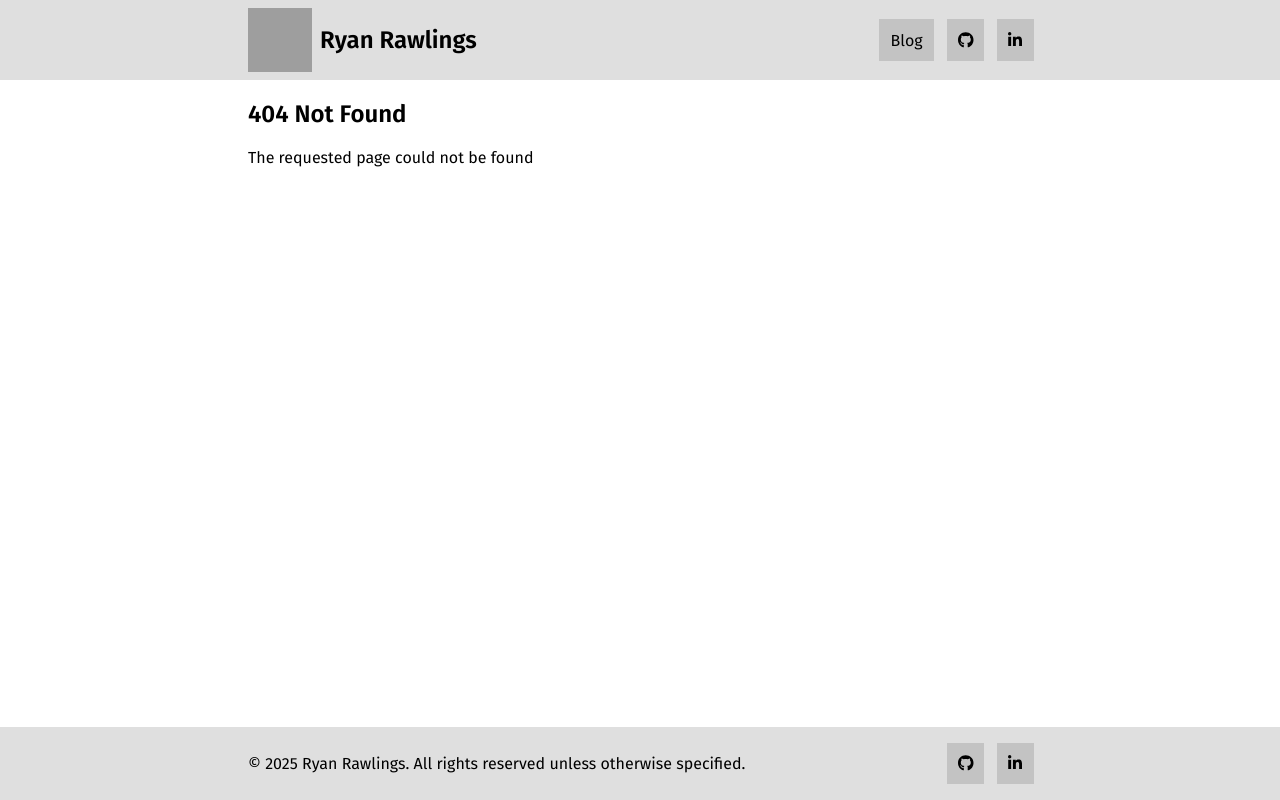
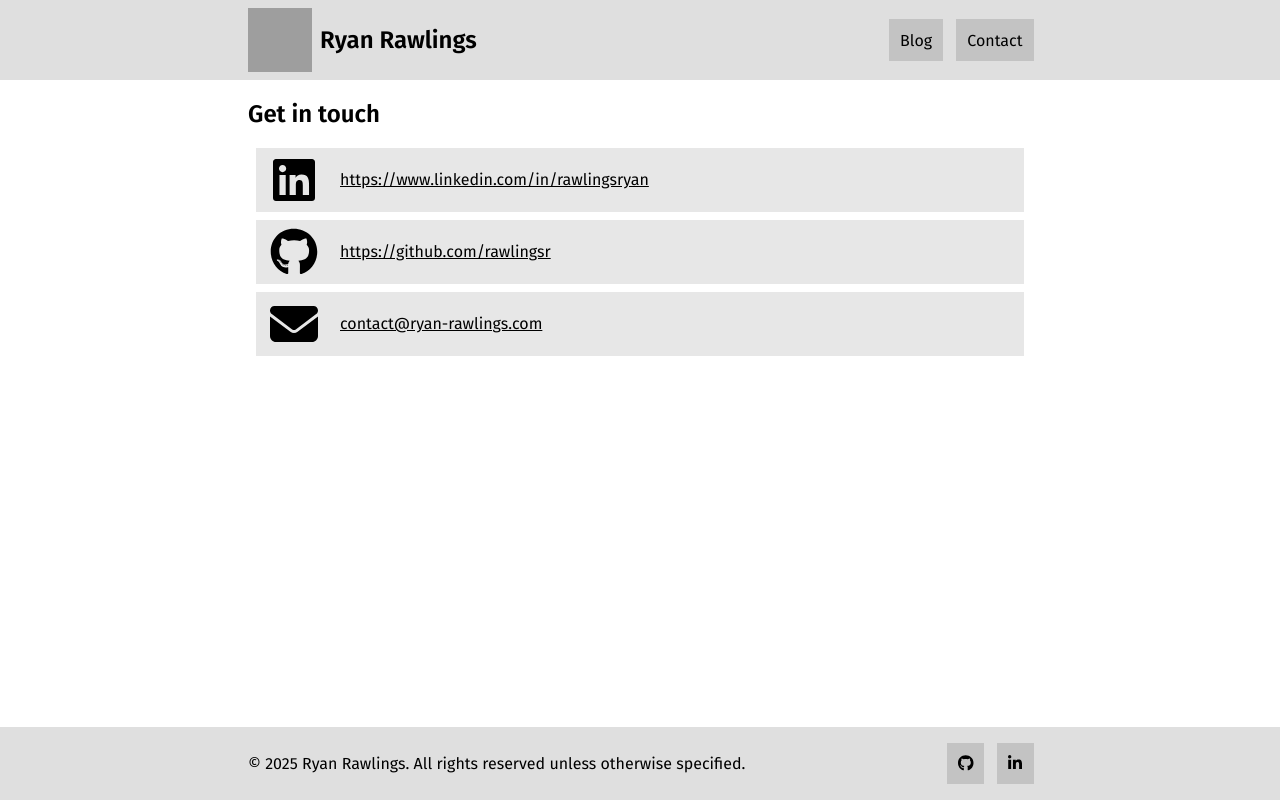
Before and after one commit to rawlingsr/blog, a Next.js app: page /contact in a window 1280 px wide. Before the commit this address had no page. Built offline with nearby package versions, Linux system fonts and the light colour scheme; grey boxes are pictures that could not be loaded.

Commit message:
Add contact page

```diff
--- /dev/null
+++ b/src/app/contact/page.tsx
@@ -0,0 +1,56 @@
+import Link from "next/link";
+import { FontAwesomeIcon } from "@fortawesome/react-fontawesome";
+import { faLinkedin, faGithub } from "@fortawesome/free-brands-svg-icons";
+import { config } from "@fortawesome/fontawesome-svg-core";
+import "@fortawesome/fontawesome-svg-core/styles.css";
+import { faEnvelope } from "@fortawesome/free-solid-svg-icons";
+config.autoAddCss = false;
+
+export default async function Contact() {
+  return (
+    <main>
+      <h2>Get in touch</h2>
+      <ul className="contact-list">
+        <li className="contact">
+          <Link href="https://www.linkedin.com/in/rawlingsryan/">
+            <div className="contact-btn">
+              <FontAwesomeIcon
+                icon={faLinkedin}
+                className="fa-3x fa-fw"
+              />
+              <span className="contact-text">
+                https://www.linkedin.com/in/rawlingsryan
+              </span>
+            </div>
+          </Link>
+        </li>
+        <li className="contact">
+          <Link href="https://github.com/rawlingsr">
+            <div className="contact-btn">
+              <FontAwesomeIcon
+                icon={faGithub}
+                className="fa-3x fa-fw"
+              />
+              <span className="contact-text">
+                https://github.com/rawlingsr
+              </span>
+            </div>
+          </Link>
+        </li>
+        <li className="contact">
+          <Link href="mailto:contact@ryan-rawlings.com">
+            <div className="contact-btn">
+              <FontAwesomeIcon
+                icon={faEnvelope}
+                className="fa-3x fa-fw"
+              />
+              <span className="contact-text">
+                contact@ryan-rawlings.com
+              </span>
+            </div>
+          </Link>
+        </li>
+      </ul>
+    </main>
+  );
+}
--- a/src/components/header.tsx
+++ b/src/components/header.tsx
@@ -23,16 +23,13 @@ export function Header() {
           </Link>
           <ul>
             <li>
-              <Link href="/blog/">Blog</Link>
-            </li>
-            <li>
-              <Link href="https://github.com/rawlingsr">
-                <FontAwesomeIcon icon={faGithub} />
+              <Link href="/blog/">
+                Blog
               </Link>
             </li>
             <li>
-              <Link href="https://www.linkedin.com/in/rawlingsryan/">
-                <FontAwesomeIcon icon={faLinkedinIn} />
+              <Link href="/contact/">
+                Contact
               </Link>
             </li>
           </ul>
--- a/src/global.css
+++ b/src/global.css
@@ -83,7 +83,7 @@ main {
 }
 
 .post-list-item {
-  background: #eee2;
+  background: #aaa4;
   margin: 0.5em;
   padding: 0.5em;
 }
@@ -120,6 +120,27 @@ ul {
   padding: inherit;
 }
 
+.contact-list {
+  list-style: none;
+  padding-left: inherit;
+}
+
+.contact-btn {
+  background: #8883;
+  align-items: center;
+  display: flex;
+  margin: 0.5em;
+  padding: 0.5em;
+}
+
+.contact a {
+  color: inherit;
+}
+
+.contact-text {
+  margin-left: 1em;
+}
+
 @media (width >= 30rem) {
   .experience {
     flex-direction: row;
```
